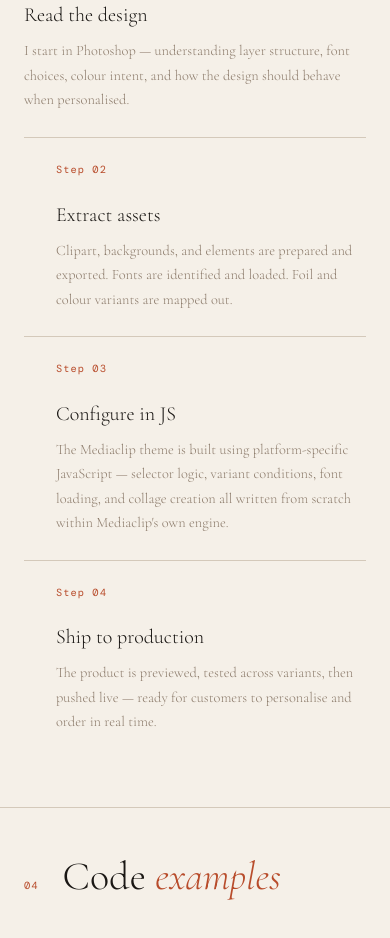
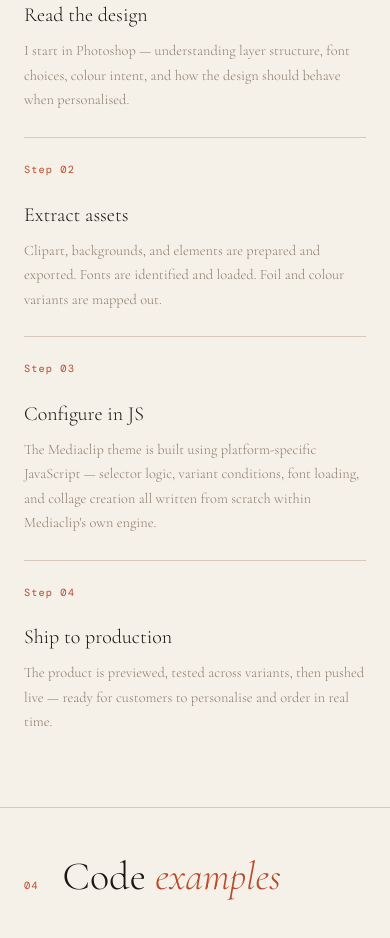
Before and after one commit to jjwrightson/jjwrightson.github.io, a plain HTML site: page index.html in a window 390 px wide. Shown: the part 7648-8586 px from the top of the page. Drawn offline with nearby package versions, Linux system fonts and the light colour scheme; a web font is replaced by a local one.

Commit message:
Update index.html

```diff
--- a/index.html
+++ b/index.html
@@ -692,6 +692,7 @@
     border-bottom: 1px solid var(--warm-light);
     padding: 1.5rem 0;
   }
+  .process-step:not(:first-child) { padding-left: 0; }
   .process-step:last-child { border-bottom: none; }
 }
 
```
